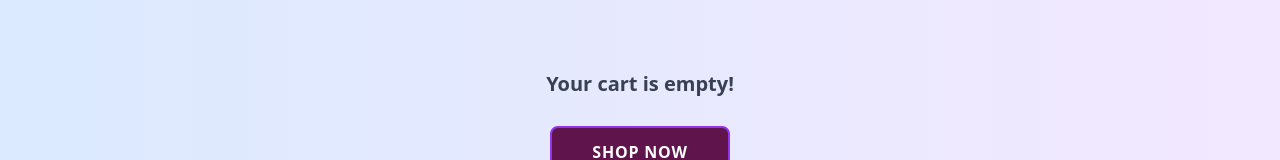
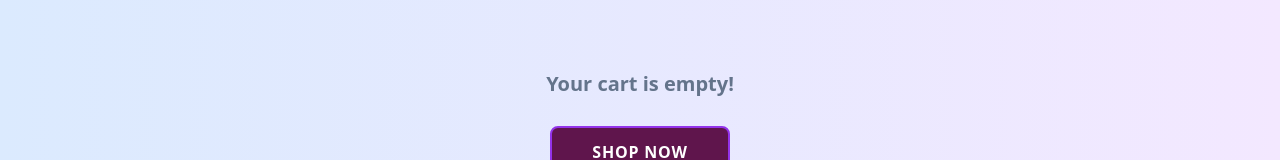
Before and after one commit to dhuruv0003/ShopZ-E-Commerce-Web-App, a React (Vite) app: page /cart in a window 1280 px wide. Shown: the part 268-428 px from the top of the page. Built offline with nearby package versions, Linux system fonts and the light colour scheme.

Commit message:
new commit

```diff
--- a/src/pages/Cart.jsx
+++ b/src/pages/Cart.jsx
@@ -18,7 +18,7 @@ const Cart = () => {
 
   return (
 
-    <div onClick={() => setHide(true)} className={`${isDarkMode ? "bg-gradient-to-r  from-slate-500 text-white to-black " : "bg-gradient-to-r from-blue-100  to-purple-100"} min-h-full max-[400px]:px-[0.5rem] h-fit pt-[7rem]`}>
+    <div onClick={() => setHide(true)} className={`${isDarkMode ? "bg-gradient-to-r  from-slate-500 text-white to-black " : "bg-gradient-to-r from-blue-100  to-purple-100"} max-[400px]:px-[0.5rem]  pt-[7rem]`}>
       {cart.length > 0 ? (
         <div className="max-w-[1200px] mx-auto flex flex-col md:flex-row justify-center ">
           <div className="w-[100%] md:w-[60%] flex flex-col p-2">
@@ -46,7 +46,7 @@ const Cart = () => {
         </div>
       ) : (
         <div className="min-h-[70vh] flex flex-col items-center justify-center">
-          <h1 className="text-gray-700 font-semibold text-xl mb-2">
+          <h1 className=" font-semibold text-xl text-slate-500 mb-2">
             Your cart is empty!
           </h1>
           <Link to={"/"}>
@@ -56,7 +56,7 @@ const Cart = () => {
           </Link>
         </div>
       )}
-      <footer className={`${isDarkMode ? 'bg-gradient-to-r from-slate-400 to-slate-950 shadow-slate-900 shadow-lg text-white z-50 w-full fixed top-0' : 'bg-gradient-to-r from-pink-100 to-indigo-500 shadow-black shadow-lg  z-50 w-full '}max-[600px]:py-6 py-6 mt-10 flex flex-col gap-5 `}>
+      <footer className={`${isDarkMode ? 'bg-gradient-to-r from-slate-400 to-slate-950 shadow-slate-900 shadow-lg text-white z-50 w-full ' : 'bg-gradient-to-r from-pink-100 to-indigo-500 shadow-black shadow-lg  z-50 w-full '}max-[600px]:py-6 py-6 mt-10 flex flex-col gap-5 `}>
         <div className="max-[600px]:flex max-[600px]:flex-col  flex justify-center max-[600px]:gap-1 gap-5 items-center text-xl px-10 font-extrabold ">
           <NavLink to='/'>
             Home
--- a/src/pages/ContactUs.jsx
+++ b/src/pages/ContactUs.jsx
@@ -21,7 +21,7 @@ export const ContactUs = () => {
         toast.success("Message send");
     }
     return (
-        <div onClick={() => setHide(true)} className={`${isDarkMode ? "bg-gradient-to-r from-slate-400 to-slate-950 shadow-slate-900 300 py-[8rem] h-fit md:w-screen max-[400px]:px-[0.5rem]" : 'bg-gradient-to-r from-blue-100 to-purple-100 pt-[8rem]  h-fit  md:w-screen max-[400px]:px-[0.5rem] '}`}>
+        <div onClick={() => setHide(true)} className={`${isDarkMode ? "bg-gradient-to-r from-slate-400 to-slate-950 shadow-slate-900 300 pt-[8rem] h-full md:w-screen max-[400px]:px-[0.5rem]" : 'bg-gradient-to-r from-blue-100 to-purple-100 pt-[8rem]  h-fit  md:w-screen max-[400px]:px-[0.5rem] '}`}>
 
             <form className='mt-4 max-w-[550px] mx-auto flex flex-col gap-y-3' onSubmit={submitHandler} action="" >
                 <h1 className='text-center text-white text-3xl font-bold rounded-se-2xl rounded-ls-2xl  bg-purple-900 bg-rounded-[0.5rem] p-[19px] w-full '>Please Enter Your Queries</h1>
@@ -44,7 +44,7 @@ export const ContactUs = () => {
                 <button className='
                w-full mt-4 bg-[#5f154c] rounded-[8px] font-medium py-2 text-[#e6e6e6]' type="submit" >Submit</button>
             </form>
-            <footer className={`${isDarkMode ? 'bg-gradient-to-r from-slate-400 to-slate-950 shadow-slate-900 shadow-lg text-white z-50 w-full fixed top-0' : 'bg-gradient-to-r from-pink-100 to-indigo-500 shadow-black shadow-lg  z-50 w-full '}max-[600px]:py-6 py-6 mt-10 flex flex-col gap-5 `}>
+            <footer className={`${isDarkMode ? 'bg-gradient-to-r from-slate-400 to-slate-950 shadow-slate-900 shadow-lg text-white z-50 w-full' : 'bg-gradient-to-r from-pink-100 to-indigo-500 shadow-black shadow-lg  z-50 w-full '}max-[600px]:py-6 py-6 mt-10 flex flex-col gap-5 `}>
                 <div className="max-[600px]:flex max-[600px]:flex-col  flex justify-center max-[600px]:gap-1 gap-5 items-center text-xl px-10 font-extrabold ">
                     <NavLink to='/'>
                         Home
--- a/src/pages/Home.jsx
+++ b/src/pages/Home.jsx
@@ -73,7 +73,7 @@ const Home = () => {
             </div>
       }
 
-      <footer className={`${isDarkMode ? 'bg-gradient-to-r from-slate-400 to-slate-950 shadow-slate-900 shadow-lg text-white z-50 w-full fixed top-0' : 'bg-gradient-to-r from-pink-100 to-indigo-500 shadow-black shadow-lg  z-50 w-full '}max-[600px]:py-6 py-6 mt-10 flex flex-col gap-5 `}>
+      <footer className={`${isDarkMode ? 'bg-gradient-to-r from-slate-400 to-slate-950 shadow-slate-900 shadow-lg text-white z-50 w-full  ' : 'bg-gradient-to-r from-pink-100 to-indigo-500 shadow-black shadow-lg  z-50 w-full '}max-[600px]:py-6 py-6 mt-10 flex flex-col gap-5 `}>
         <div className="max-[600px]:flex max-[600px]:flex-col  flex justify-center max-[600px]:gap-1 gap-5 items-center text-xl px-10 font-extrabold ">
           <NavLink to='/'>
             Home
--- a/src/pages/Login.jsx
+++ b/src/pages/Login.jsx
@@ -16,7 +16,7 @@ export default function Login() {
         formtype="login"
         image={loginimg}
       />
-      <footer className={`${isDarkMode ? 'bg-gradient-to-r from-slate-400 to-slate-950 shadow-slate-900 shadow-lg text-white z-50 w-full fixed top-0' : 'bg-gradient-to-r from-pink-100 to-indigo-500 shadow-black shadow-lg  z-50 w-full '}max-[600px]:py-6 py-6 mt-10 flex flex-col gap-5 `}>
+      <footer className={`${isDarkMode ? 'bg-gradient-to-r from-slate-400 to-slate-950 shadow-slate-900 shadow-lg text-white z-50 w-full ' : 'bg-gradient-to-r from-pink-100 to-indigo-500 shadow-black shadow-lg  z-50 w-full '}max-[600px]:py-6 py-6 mt-10 flex flex-col gap-5 `}>
         <div className="max-[600px]:flex max-[600px]:flex-col  flex justify-center max-[600px]:gap-1 gap-5 items-center text-xl px-10 font-extrabold ">
           <NavLink to='/'>
             Home
--- a/src/pages/Signup.jsx
+++ b/src/pages/Signup.jsx
@@ -16,7 +16,7 @@ export default function Signup() {
       image={loginimg}
 
     />
-     <footer className={`${isDarkMode ? 'bg-gradient-to-r from-slate-400 to-slate-950 shadow-slate-900 shadow-lg text-white z-50 w-full fixed top-0' : 'bg-gradient-to-r from-pink-100 to-indigo-500 shadow-black shadow-lg  z-50 w-full '}max-[600px]:py-6 py-6 mt-10 flex flex-col gap-5 `}>
+     <footer className={`${isDarkMode ? 'bg-gradient-to-r from-slate-400 to-slate-950 shadow-slate-900 shadow-lg text-white z-50 w-full ' : 'bg-gradient-to-r from-pink-100 to-indigo-500 shadow-black shadow-lg  z-50 w-full '}max-[600px]:py-6 py-6 mt-10 flex flex-col gap-5 `}>
         <div className="max-[600px]:flex max-[600px]:flex-col  flex justify-center max-[600px]:gap-1 gap-5 items-center text-xl px-10 font-extrabold ">
           <NavLink to='/'>
             Home
```
